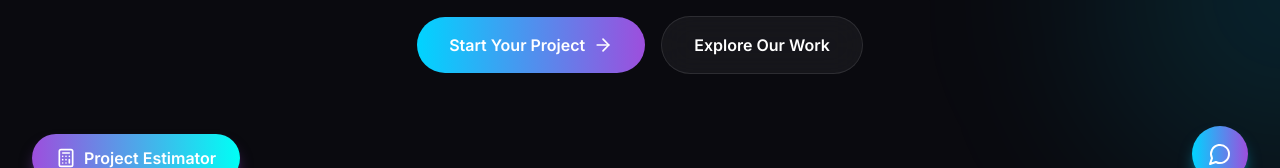
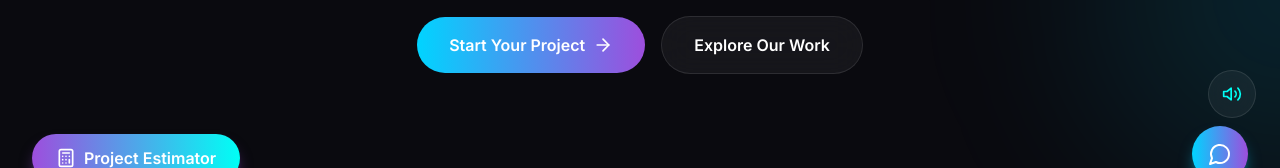
Before and after one commit to giresh03/lunor-website, a Next.js app: page / in a window 1280 px wide. Shown: the part 586-754 px from the top of the page. Built offline with nearby package versions, Linux system fonts and the light colour scheme.

Commit message:
Add AI voice welcome message on page load

```diff
--- a/app/page.tsx
+++ b/app/page.tsx
@@ -14,6 +14,7 @@ import CursorGlow from '@/components/CursorGlow'
 import ChatBot from '@/components/ChatBot'
 import ProjectEstimator from '@/components/ProjectEstimator'
 import ErrorBoundary from '@/components/ErrorBoundary'
+import VoiceWelcome from '@/components/VoiceWelcome'
 
 export default function Home() {
   return (
@@ -34,6 +35,7 @@ export default function Home() {
         <Footer />
         <ChatBot />
         <ProjectEstimator />
+        <VoiceWelcome />
       </main>
     </ErrorBoundary>
   )
--- /dev/null
+++ b/components/VoiceWelcome.tsx
@@ -0,0 +1,113 @@
+'use client'
+
+import { useEffect, useState } from 'react'
+import { Volume2, VolumeX } from 'lucide-react'
+import { motion, AnimatePresence } from 'framer-motion'
+
+export default function VoiceWelcome() {
+  const [isMuted, setIsMuted] = useState(false)
+  const [hasPlayed, setHasPlayed] = useState(false)
+  const [isSupported, setIsSupported] = useState(false)
+
+  useEffect(() => {
+    // Check if browser supports speech synthesis
+    if (typeof window !== 'undefined' && 'speechSynthesis' in window) {
+      setIsSupported(true)
+
+      // Check if user has already heard the welcome message in this session
+      const hasHeardWelcome = sessionStorage.getItem('lunor-welcome-played')
+      const isMutedPreference = localStorage.getItem('lunor-voice-muted') === 'true'
+
+      if (!hasHeardWelcome && !isMutedPreference) {
+        // Small delay to ensure page is loaded
+        const timer = setTimeout(() => {
+          playWelcomeMessage()
+        }, 1000)
+
+        return () => clearTimeout(timer)
+      } else if (isMutedPreference) {
+        setIsMuted(true)
+      }
+    }
+  }, [])
+
+  const playWelcomeMessage = () => {
+    if (typeof window === 'undefined' || !('speechSynthesis' in window)) return
+
+    const utterance = new SpeechSynthesisUtterance('Welcome to Lunor dot K O. We build the future of digital innovation.')
+
+    // Configure voice settings
+    utterance.rate = 0.9 // Slightly slower for clarity
+    utterance.pitch = 1.0
+    utterance.volume = 0.8
+
+    // Try to use a natural-sounding voice
+    const voices = speechSynthesis.getVoices()
+    const preferredVoice = voices.find(voice =>
+      voice.name.includes('Google') ||
+      voice.name.includes('Samantha') ||
+      voice.name.includes('Alex') ||
+      voice.lang.startsWith('en')
+    )
+
+    if (preferredVoice) {
+      utterance.voice = preferredVoice
+    }
+
+    utterance.onend = () => {
+      setHasPlayed(true)
+      sessionStorage.setItem('lunor-welcome-played', 'true')
+    }
+
+    speechSynthesis.speak(utterance)
+  }
+
+  const toggleMute = () => {
+    if (isMuted) {
+      setIsMuted(false)
+      localStorage.removeItem('lunor-voice-muted')
+      if (!hasPlayed) {
+        playWelcomeMessage()
+      }
+    } else {
+      setIsMuted(true)
+      localStorage.setItem('lunor-voice-muted', 'true')
+      speechSynthesis.cancel()
+    }
+  }
+
+  // Load voices when available
+  useEffect(() => {
+    if (typeof window !== 'undefined' && 'speechSynthesis' in window) {
+      // Some browsers need voices to be loaded
+      const loadVoices = () => {
+        speechSynthesis.getVoices()
+      }
+      loadVoices()
+      speechSynthesis.onvoiceschanged = loadVoices
+    }
+  }, [])
+
+  if (!isSupported) return null
+
+  return (
+    <AnimatePresence>
+      <motion.button
+        initial={{ opacity: 0, scale: 0.8 }}
+        animate={{ opacity: 1, scale: 1 }}
+        exit={{ opacity: 0, scale: 0.8 }}
+        onClick={toggleMute}
+        className="fixed bottom-24 right-6 z-50 w-12 h-12 glass-effect rounded-full flex items-center justify-center border border-white/10 hover:border-neon-blue/50 transition-all group"
+        whileHover={{ scale: 1.1 }}
+        whileTap={{ scale: 0.9 }}
+        title={isMuted ? 'Enable voice welcome' : 'Mute voice welcome'}
+      >
+        {isMuted ? (
+          <VolumeX className="w-5 h-5 text-gray-400 group-hover:text-neon-blue transition-colors" />
+        ) : (
+          <Volume2 className="w-5 h-5 text-neon-cyan group-hover:text-neon-blue transition-colors" />
+        )}
+      </motion.button>
+    </AnimatePresence>
+  )
+}
```
